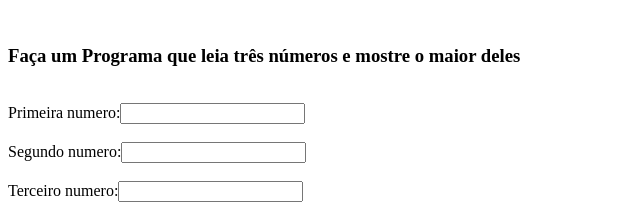
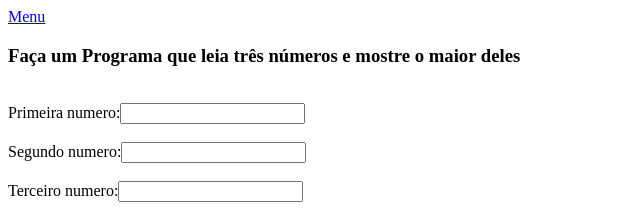
Before and after one commit to DanielSantosLira/estrutura-de-repeticao, a plain HTML site: page 006/index.html in a window 1280 px wide. Shown: the top 217 px of the page, 0-640 px from the left. Drawn offline with Linux system fonts and the light colour scheme.

Commit message:
Update index.html

```diff
--- a/006/index.html
+++ b/006/index.html
@@ -9,7 +9,7 @@
 </head>
 
 <body>
-    <a href="index.html"></a><br>
+    <a href="../index.html">Menu</a><br>
     <h3>Faça um Programa que leia três números e mostre o maior deles</h3><br>
     <label for=""> Primeira numero:</label><input id="numero1" type="number"> <br><br>
     <label for=""> Segundo numero:</label><input id="numero2" type="number"> <br><br>
```
